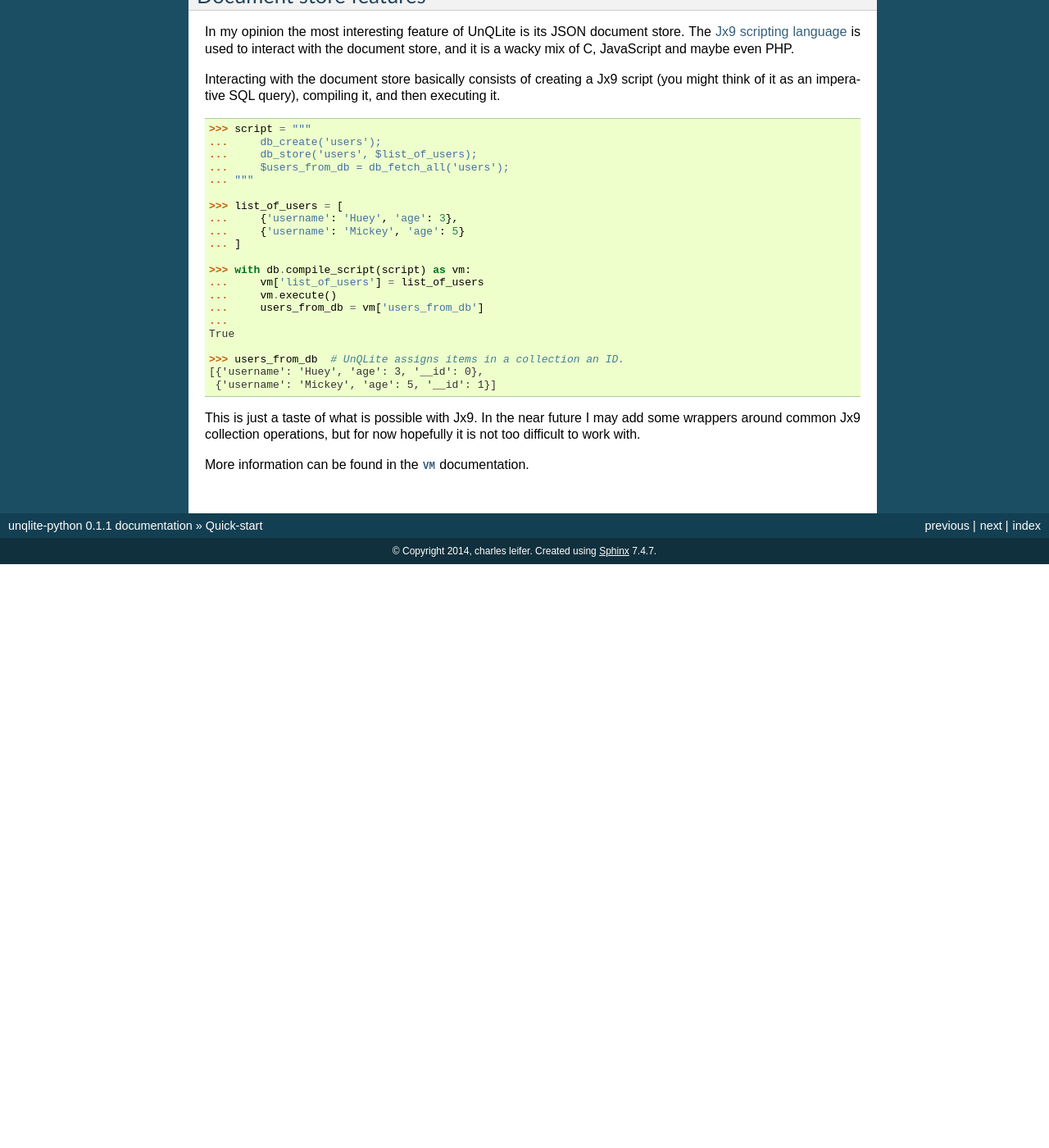
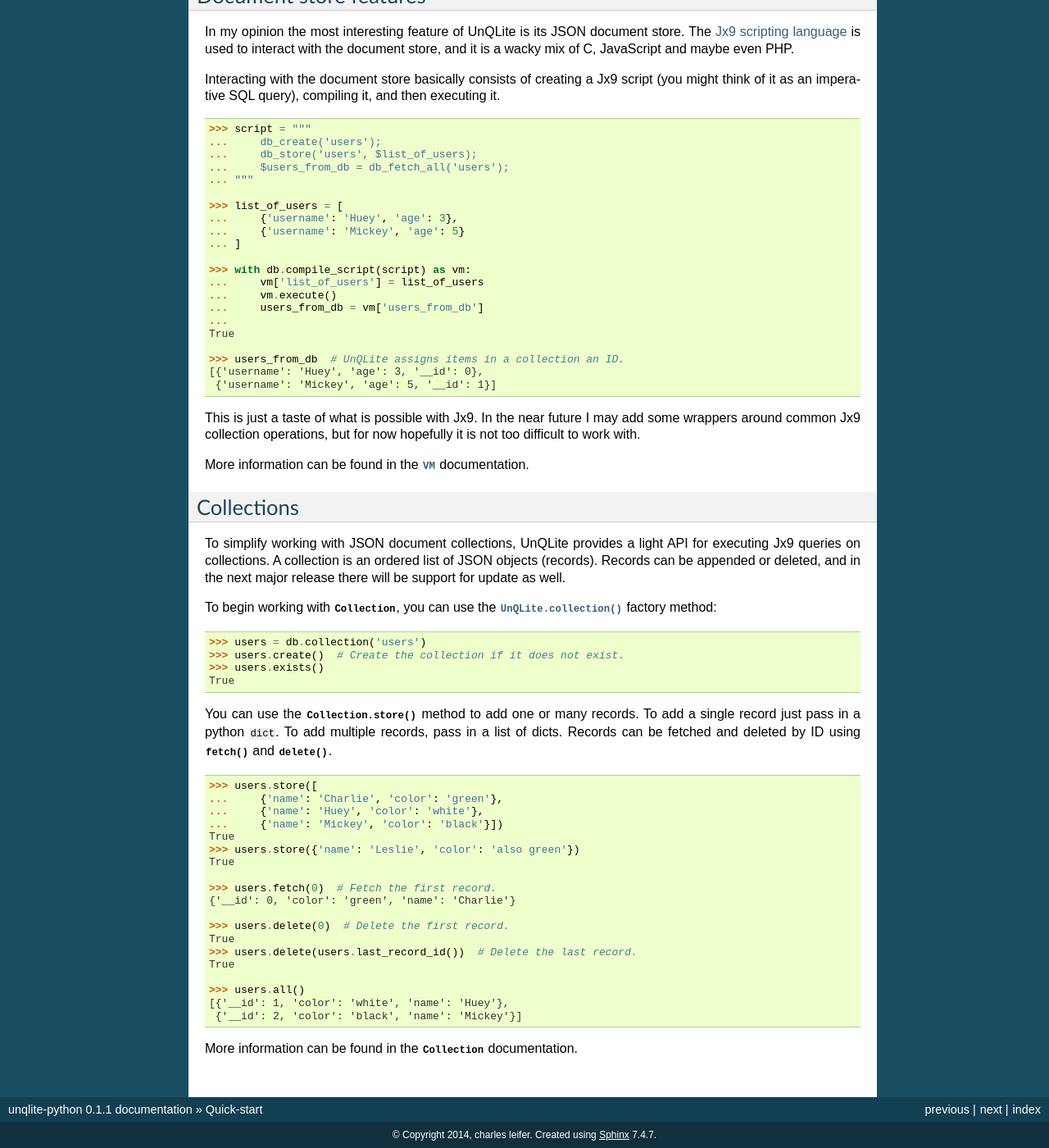
Before and after one commit to coleifer/unqlite-python, a Sphinx documentation site: the page built from docs/quickstart.rst, in a window 1280 px wide and 1400 px high, scrolled down 1345 px. Shown: the whole window at 82% size. Built offline with Sphinx 7.4.7, drawn with Linux system fonts in a browser that asks for light colours; before the commit the page ends 2033 px from its top, so only the background shows below that.

Commit message:
Unifying collections docs.

```diff
--- a/docs/quickstart.rst
+++ b/docs/quickstart.rst
@@ -113,3 +113,46 @@
 This is just a taste of what is possible with Jx9. In the near future I may add some wrappers around common Jx9 collection operations, but for now hopefully it is not too difficult to work with.
 
 More information can be found in the :py:class:`VM` documentation.
+
+Collections
+-----------
+
+To simplify working with JSON document collections, UnQLite provides a light API for
+executing Jx9 queries on collections. A collection is an ordered list of JSON objects
+(records). Records can be appended or deleted, and in the next major release there will
+be support for update as well.
+
+To begin working with :py:class:`Collection`, you can use the :py:meth:`UnQLite.collection` factory method:
+
+.. code-block:: pycon
+
+    >>> users = db.collection('users')
+    >>> users.create()  # Create the collection if it does not exist.
+    >>> users.exists()
+    True
+
+You can use the :py:meth:`Collection.store` method to add one or many records. To add a single record just pass in a python ``dict``. To add multiple records, pass in a list of dicts. Records can be fetched and deleted by ID using :py:meth:`~Collection.fetch` and :py:meth:`~Collection.delete`.
+
+.. code-block:: pycon
+
+    >>> users.store([
+    ...     {'name': 'Charlie', 'color': 'green'},
+    ...     {'name': 'Huey', 'color': 'white'},
+    ...     {'name': 'Mickey', 'color': 'black'}])
+    True
+    >>> users.store({'name': 'Leslie', 'color': 'also green'})
+    True
+
+    >>> users.fetch(0)  # Fetch the first record.
+    {'__id': 0, 'color': 'green', 'name': 'Charlie'}
+
+    >>> users.delete(0)  # Delete the first record.
+    True
+    >>> users.delete(users.last_record_id())  # Delete the last record.
+    True
+
+    >>> users.all()
+    [{'__id': 1, 'color': 'white', 'name': 'Huey'},
+     {'__id': 2, 'color': 'black', 'name': 'Mickey'}]
+
+More information can be found in the :py:class:`Collection` documentation.
```
Also changed, not shown: README.md (+40 -0 lines), docs/api.rst (+15 -3 lines).
